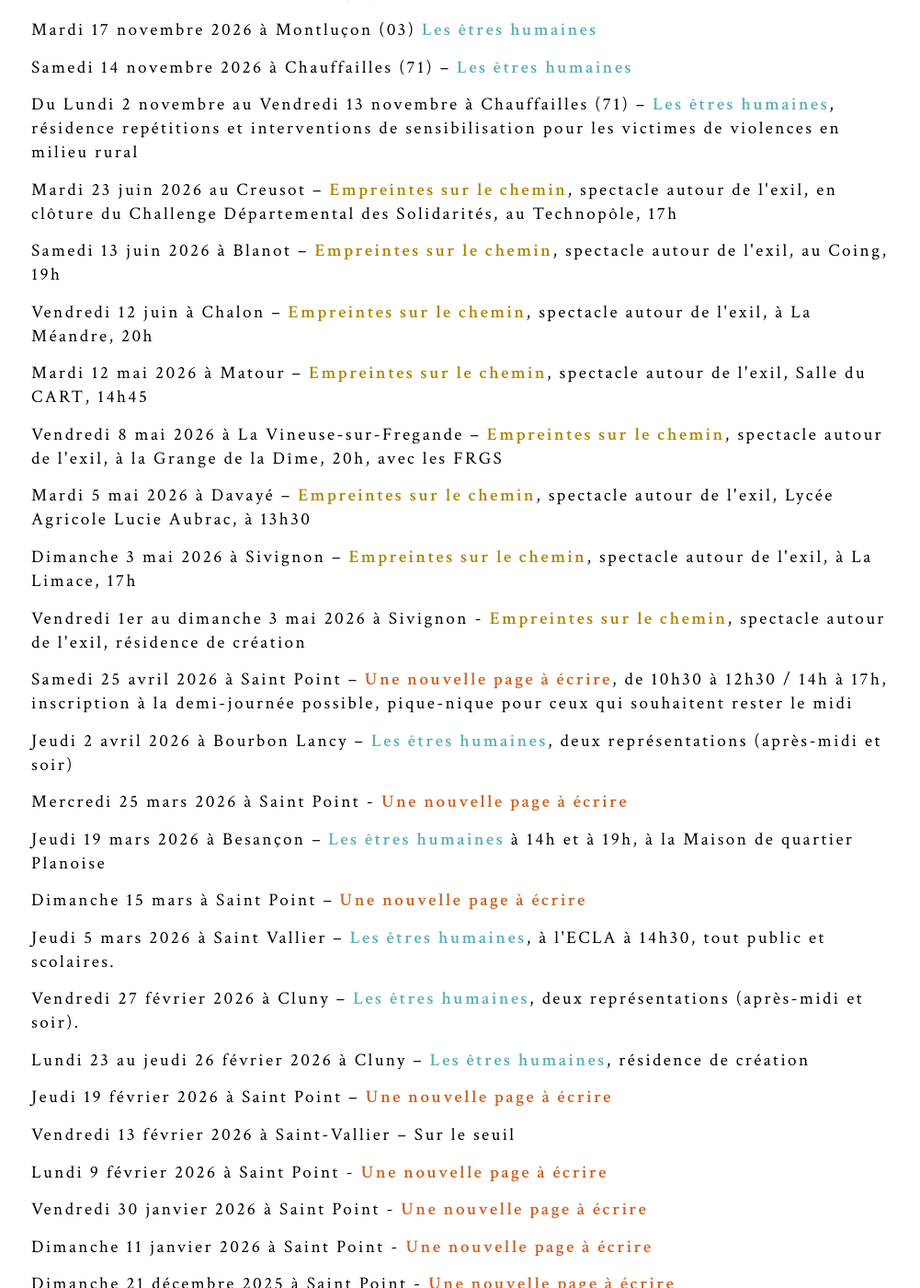
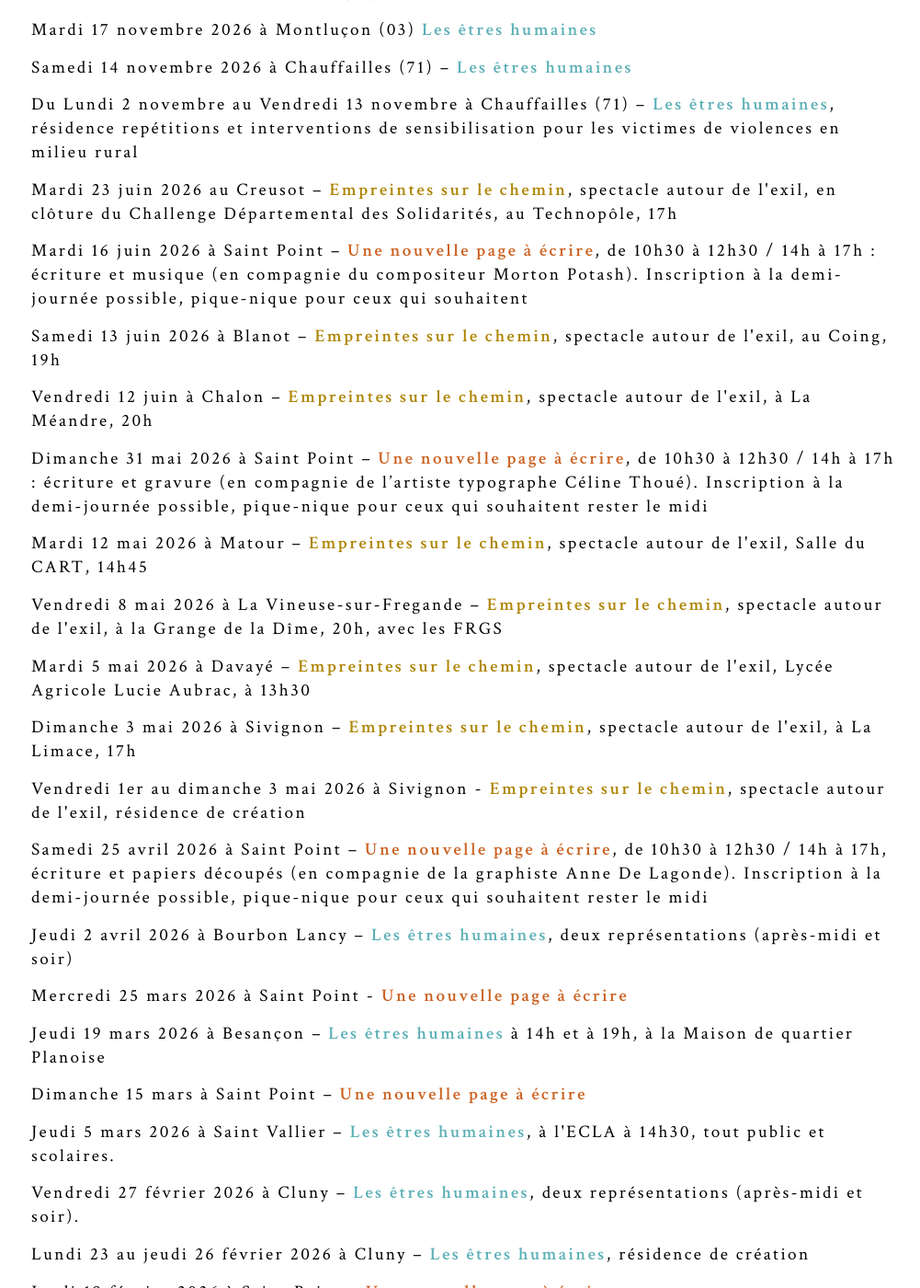
Before and after one commit to leshnik/revertouthaut, a Jekyll site: the page built from agenda.md, in a window 1280 px wide and 1400 px high, scrolled down 592 px. Shown: the whole window at 92% size, without its empty margins (136-1137 px from the left). Built offline with Jekyll 4.4.1, drawn with Linux system fonts in a browser that asks for light colours.

Commit message:
agen,leh,nouvelle page, new dates, flyers

```diff
--- a/agenda.md
+++ b/agenda.md
@@ -15,14 +15,18 @@ summary: Calendrier d'ateliers et de présentations publiques de Rêver Tout Hau
 <li><a href="#02-11-2026">Du Lundi 2 novembre au Vendredi 13 novembre à Chauffailles (71) –  <span style="color:#5bafb6; font-weight:bold;">Les êtres humaines</span>, résidence repétitions et interventions de sensibilisation pour les victimes de violences en milieu rural</a></li>
 
 <li><a href="#19-06-2026">Mardi 23 juin 2026 au Creusot – <span style="color:#AD8301; font-weight:bold;">Empreintes sur le chemin</span>, spectacle autour de l'exil, en clôture du Challenge Départemental des Solidarités, au Technopôle, 17h</a></li>
+<li><a href="#16-06-2026">Mardi 16 juin 2026 à Saint Point –<span style="color:#CB6120; font-weight:bold;"> Une nouvelle page à écrire</span>, de 10h30 à 12h30 / 14h à 17h : écriture et musique (en compagnie du compositeur Morton Potash). Inscription à la demi-journée possible, pique-nique pour ceux qui souhaitent</a></li>
+
 <li><a href="#13-06-2026">Samedi 13 juin 2026 à Blanot – <span style="color:#AD8301; font-weight:bold;">Empreintes sur le chemin</span>, spectacle autour de l'exil, au Coing, 19h</a></li>
-<li><a href="12-06-2026">Vendredi 12 juin à Chalon – <span style="color:#AD8301; font-weight:bold;">Empreintes sur le chemin</span>, spectacle autour de l'exil, à La Méandre, 20h</a></li>
+<li><a href="#12-06-2026">Vendredi 12 juin à Chalon – <span style="color:#AD8301; font-weight:bold;">Empreintes sur le chemin</span>, spectacle autour de l'exil, à La Méandre, 20h</a></li>
+<li><a href="#31-05-2026">Dimanche 31 mai 2026 à Saint Point –<span style="color:#CB6120; font-weight:bold;"> Une nouvelle page à écrire</span>, de 10h30 à 12h30 / 14h à 17h : écriture et gravure (en compagnie de l’artiste typographe Céline Thoué). Inscription à la demi-journée possible, pique-nique pour ceux qui souhaitent rester le midi</a></li>
+
 <li><a href="#12-05-2026">Mardi 12 mai 2026 à Matour – <span style="color:#AD8301; font-weight:bold;">Empreintes sur le chemin</span>, spectacle autour de l'exil, Salle du CART, 14h45</a></li>
 <li><a href="#08-05-2026">Vendredi 8 mai 2026 à La Vineuse-sur-Fregande – <span style="color:#AD8301; font-weight:bold;">Empreintes sur le chemin</span>, spectacle autour de l'exil, à la Grange de la Dîme, 20h, avec les FRGS</a> </li>
 <li><a href="#05-05-2026">Mardi 5 mai 2026 à Davayé – <span style="color:#AD8301; font-weight:bold;">Empreintes sur le chemin</span>, spectacle autour de l'exil, Lycée Agricole Lucie Aubrac, à 13h30</a></li>
 <li><a href="#03-05-2026">Dimanche 3 mai 2026 à Sivignon – <span style="color:#AD8301; font-weight:bold;">Empreintes sur le chemin</span>, spectacle autour de l'exil, à La Limace, 17h</a></li>
 <li><a href="#01-05-2026">Vendredi 1er au dimanche 3 mai 2026 à Sivignon - <span style="color:#AD8301; font-weight:bold;">Empreintes sur le chemin</span>, spectacle autour de l'exil, résidence de création</a></li>
-<li><a href="#25-04-2026">Samedi 25 avril 2026 à Saint Point –<span style="color:#CB6120; font-weight:bold;"> Une nouvelle page à écrire</span>, de 10h30 à 12h30 / 14h à 17h, inscription à la demi-journée possible, pique-nique pour ceux qui souhaitent rester le midi</a></li>
+<li><a href="#25-04-2026">Samedi 25 avril 2026 à Saint Point –<span style="color:#CB6120; font-weight:bold;"> Une nouvelle page à écrire</span>, de 10h30 à 12h30 / 14h à 17h, écriture et papiers découpés (en compagnie de la graphiste Anne De Lagonde). Inscription à la demi-journée possible, pique-nique pour ceux qui souhaitent rester le midi</a></li>
 <li><a href="#2-04-2026">Jeudi 2 avril 2026 à Bourbon Lancy – <span style="color:#5bafb6; font-weight:bold;">Les êtres humaines</span>, deux représentations (après-midi et soir)</a></li>
 <li><a href="#25-03-2026">Mercredi 25 mars 2026 à Saint Point - <span style="color:#CB6120; font-weight:bold;">Une nouvelle page à écrire</span></a></li>
 <li><a href="#19-03-2026">Jeudi 19 mars 2026 à Besançon –<span style="color:#5bafb6; font-weight:bold;"> Les êtres humaines</span> à 14h et à 19h, à la Maison de quartier Planoise</a></li>
```
Also changed, not shown: les-etres-humaines.md (+3 -0 lines), une-nouvelle-page.md (+17 -8 lines).
